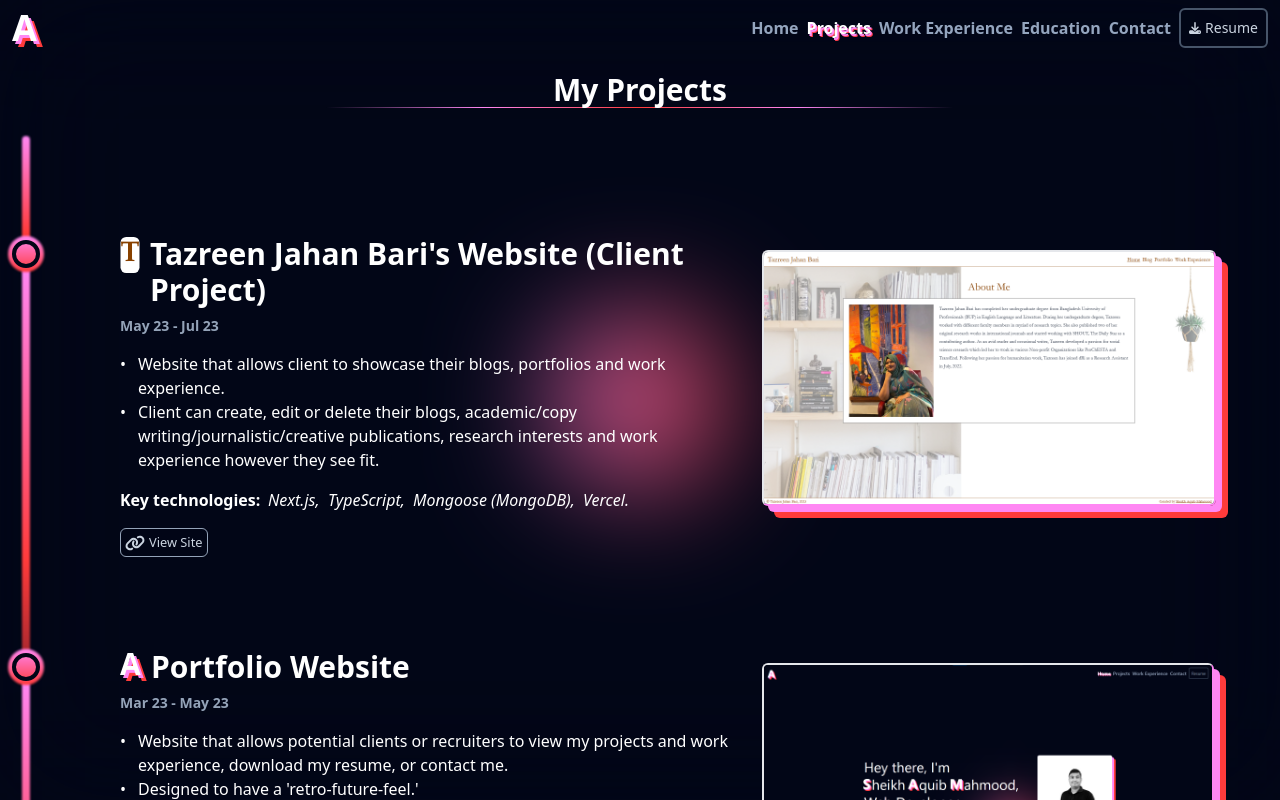
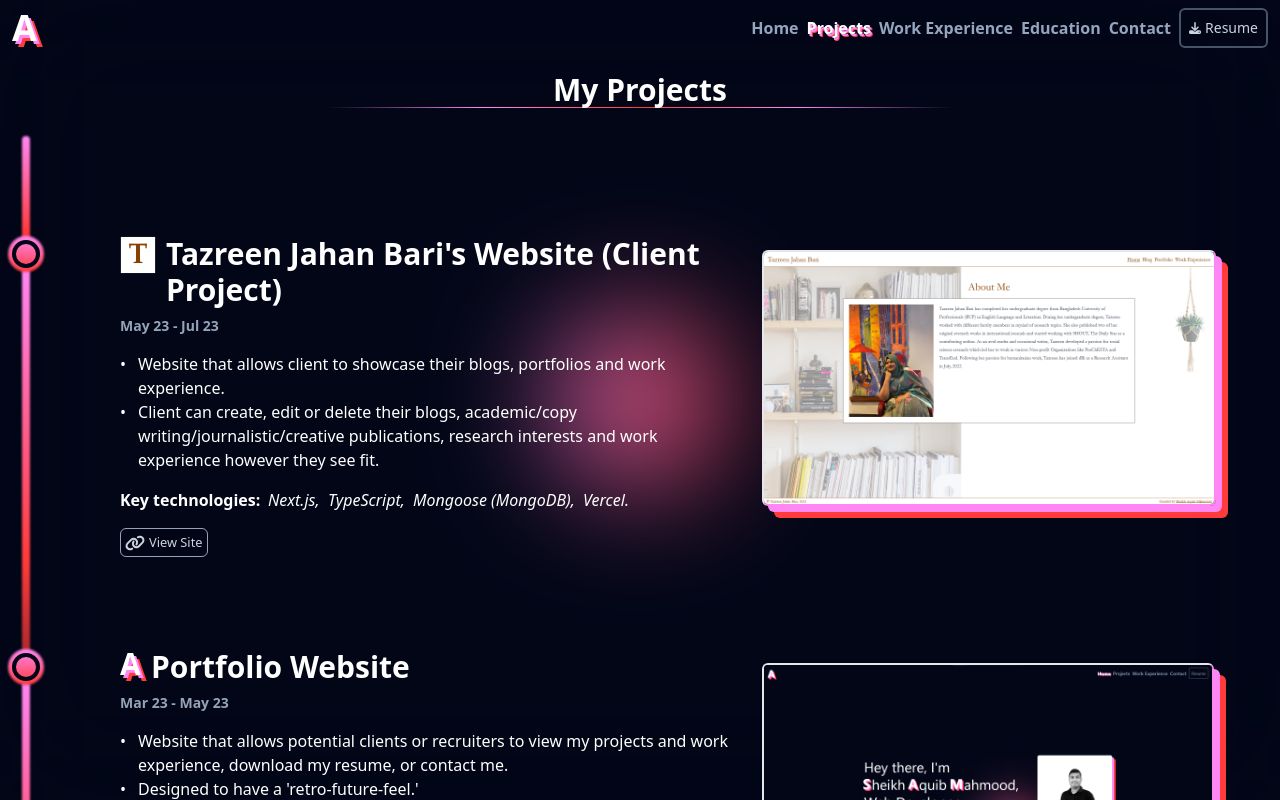
Before and after one commit to RabbitSam/portfolio, a Next.js app in the folder portfolio_next/: page /projects in a window 1280 px wide. Built offline with nearby package versions, Linux system fonts and the light colour scheme.

Commit message:
Modified Tazreen's Website's Logo

```diff
--- a/portfolio_next/pages/projects.js
+++ b/portfolio_next/pages/projects.js
@@ -49,7 +49,7 @@ export default function Projects() {
                         logo={
                             <AnimatedLogo
                                 logo={(
-                                    <div className="bg-white rounded-md pb-0.5 scale-95 text-[#884100] font-tazreen">
+                                    <div className="bg-white px-2 pt-0.5 scale-95 text-[#884100] border-[#884100] font-tazreen">
                                         T
                                     </div>
                                 )}
```
